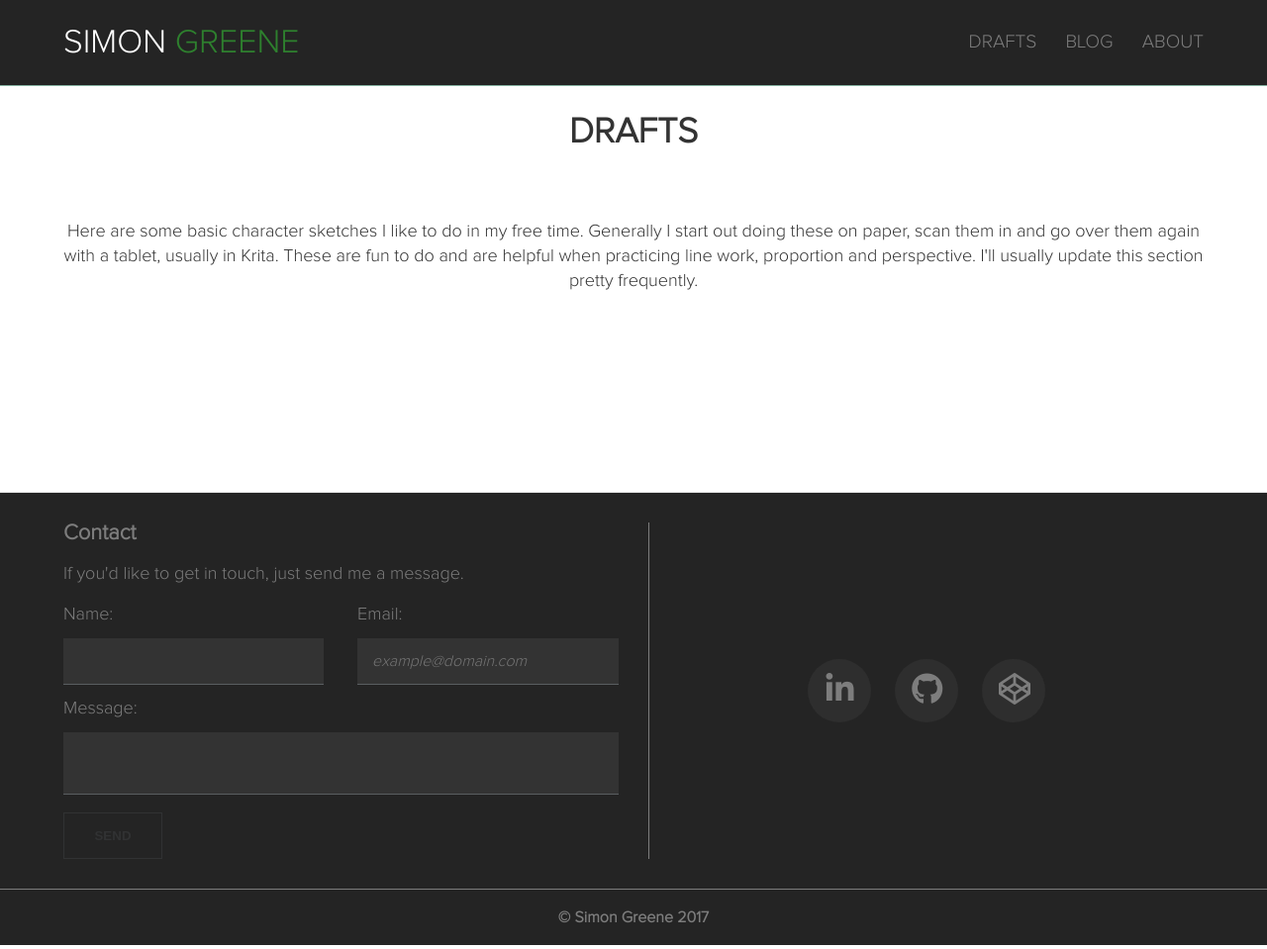
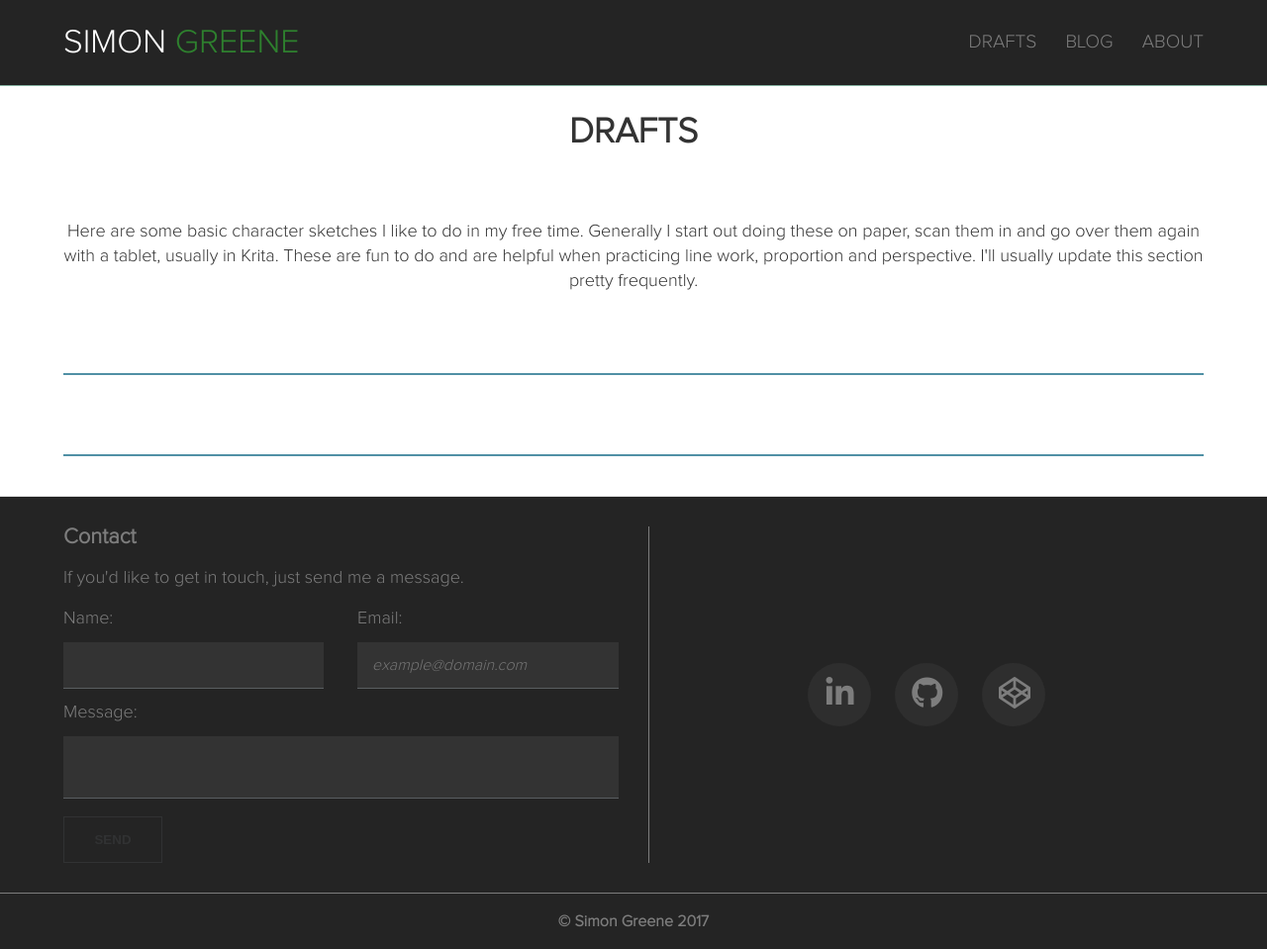
Before and after one commit to simonrg/web-portfolio, a Jekyll site: the page built from assets/pages/drafts.html, in a window 1280 px wide and 959 px high. Shown: the whole window at 99% size. Built offline with Jekyll 4.4.1, drawn with Linux system fonts in a browser that asks for light colours; nearby versions of some CDN libraries.

Commit message:
Test styling for image gallery partial

```diff
--- a/_includes/grid.html
+++ b/_includes/grid.html
@@ -1,7 +1,7 @@
 <div class="page-content__block">
+	<div class="image-gallery">
 
-	<div class="{{ gallery }} gallery-table gallery-table__{{ gallery }}" role="gallery">
-	</div>
+		<div class="{{ gallery }} gallery-table gallery-table__{{ gallery }}" role="gallery"></div>
 
 		<nav class="navigation-pager navigation-pager__{{ gallery }}" role="navigation">
 		  <ul class="pagination">
@@ -18,3 +18,4 @@
 		</nav>
 
 	</div>
+</div>
--- a/_sass/grid.scss
+++ b/_sass/grid.scss
@@ -9,8 +9,12 @@
 .col {
 	display: block;
 	float: left;
-	margin: 1% 0 1% 3%;
+	margin: 2% 0;
 	text-align: center;
+	-webkit-box-shadow: 25px 21px 43px -18px rgba(0,0,0,0.37);
+	-moz-box-shadow: 25px 21px 43px -18px rgba(0,0,0,0.37);
+	box-shadow: 25px 21px 43px -18px rgba(0,0,0,0.37);
+	background-color: white;
 }
 
 /*  GROUPING  */
@@ -39,7 +43,23 @@
 @media only screen and (min-width: $extra-large) {
 	.col:nth-child(3n+1) {
 		clear: both;
+		float: left;
+		margin-left: 2%;
 	}
+
+	.col:nth-child(3n+2) {
+	    margin-left: 2.5%;
+		margin-right: 2.5%;
+	}
+
+	.col:nth-child(3n) {
+		float: right;
+		margin-right: 2%;
+	}
+}
+
+.image-gallery {
+	border: 1px solid #5090A5;
 }
 
 .gallery__image {
@@ -51,21 +71,24 @@
 
 @media (min-width: $medium-only) and (max-width: $extra-large) {
 	.col {
-		width: 48%;
+		width: 45%;
 		margin-left: 0;
 
 		&:nth-child(odd) {
 			clear: both;
+			margin-left: 3%;
 		}
 
 		&:nth-child(even) {
-			margin-left: 3%;
+			margin-right: 3%;
+			float: right;
 		}
 	}
 }
 
 .navigation-pager {
 	display: none;
+	background-color: #7EB8CB;
 }
 
 .pagination {
@@ -107,6 +130,8 @@
 	overflow: hidden;
 	position: relative;
 	width: 100%;
+    background-color: lightblue;
+    box-sizing: border-box;
 }
 
 .gallery-table__container {
```
Lines whose indentation alone changed are shown as unchanged.
